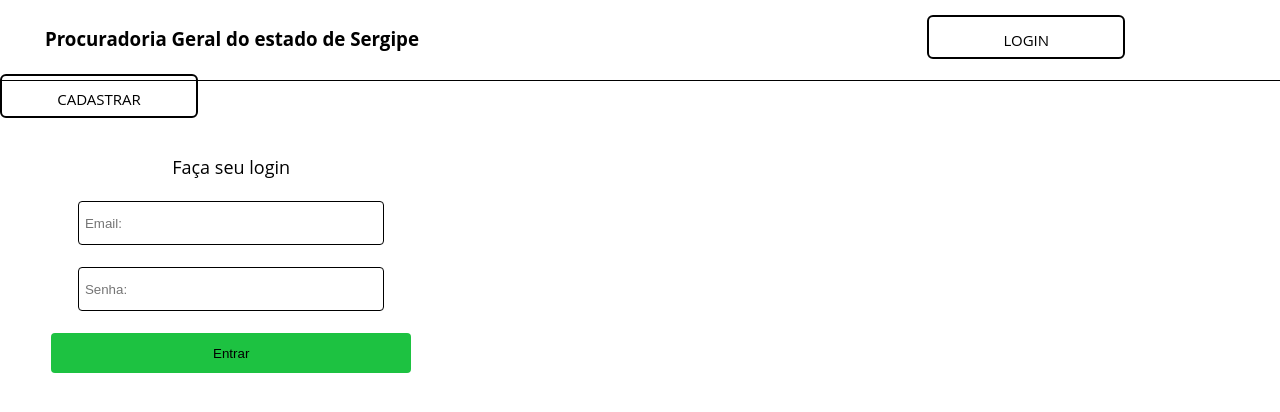
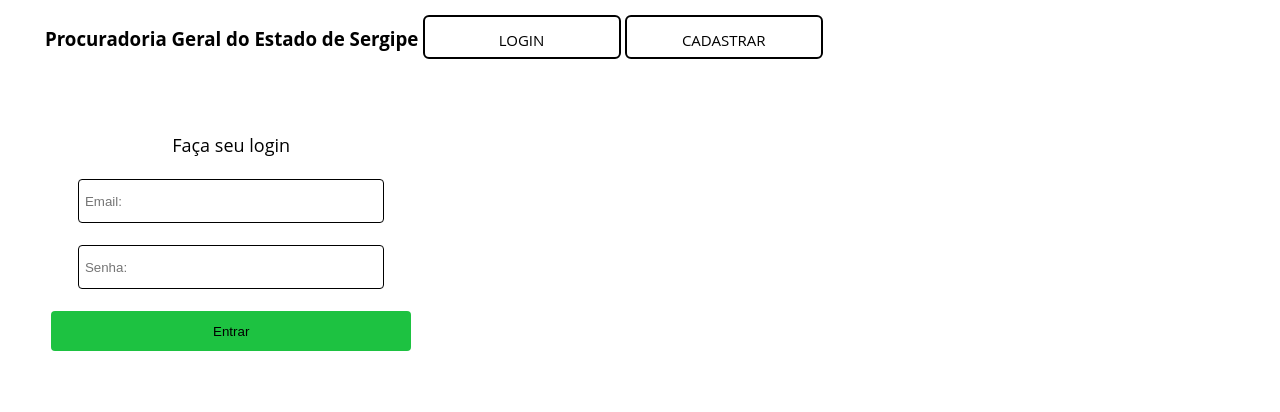
Before and after one commit to jgabriellp/AvaliacaoDeEstagio, a plain HTML site: page login.html in a window 1280 px wide. Shown: the top 412 px of the page. Drawn offline with Linux system fonts and the light colour scheme.

Commit message:
Update login.html

```diff
--- a/login.html
+++ b/login.html
@@ -9,14 +9,16 @@
 	</head>
 
 	<body>
-		<div class="big-box">
-			<h3 class="title">Procuradoria Geral do estado de Sergipe</h2>
+		<!--<div class="big-box">-->
+		<header>
+			<h3 class="title">Procuradoria Geral do Estado de Sergipe</h2>
 
-			<div class="espaçamento"></div>
+			<!--<div class="espaçamento"></div>-->
 
 			<div class="box-login"><a href="login.html" class="link">LOGIN</a></div>
 			<div class="box-cadastro"><a href="cadastro.html" class="link">CADASTRAR</a></div>
-		</div>
+		</header>
+		<!--</div>-->
 
 		<div class="box-submit">
 			<form onsubmit="capturar()">
```
